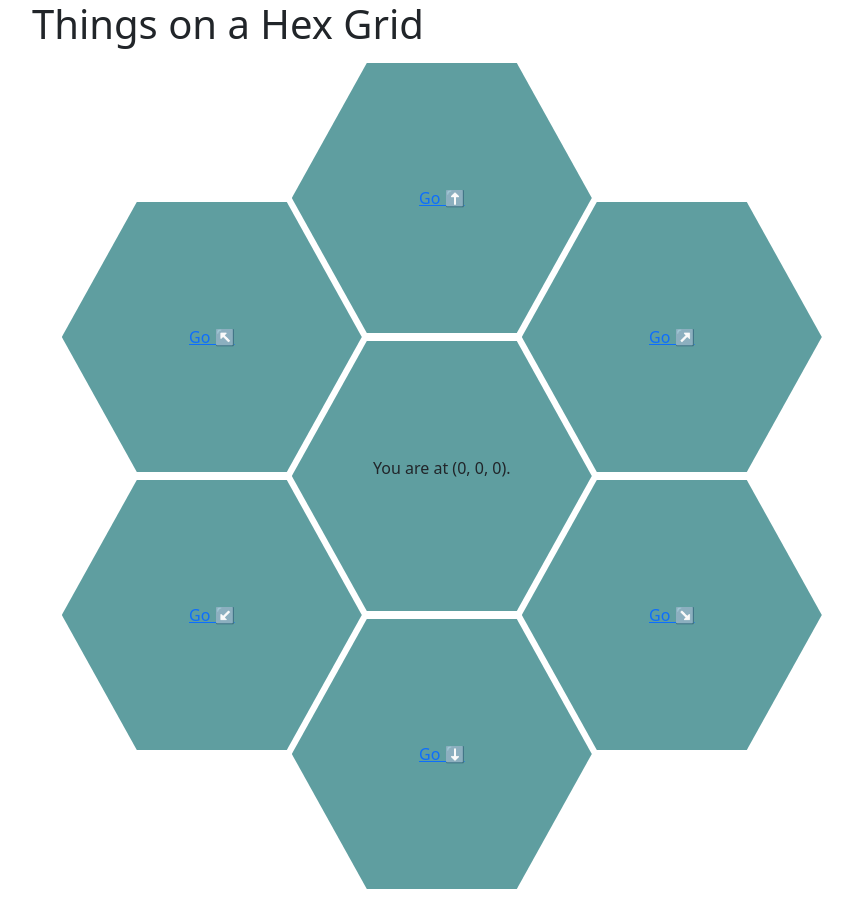
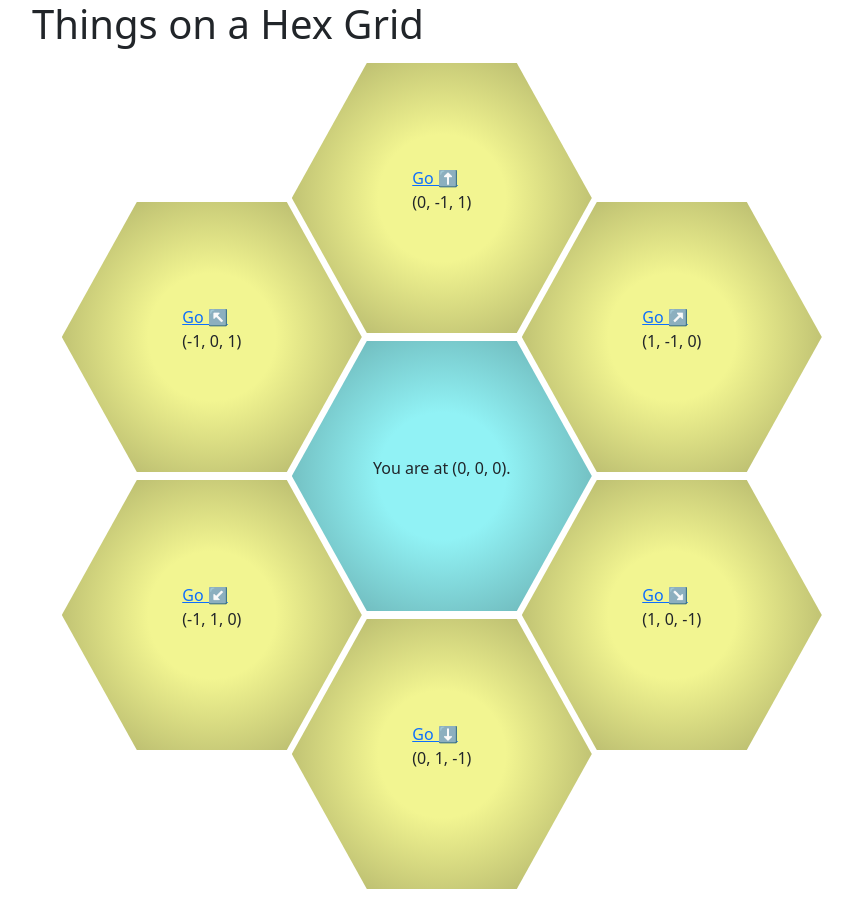
Before and after one commit to vtbassmatt/django-hexgrid, a Django app: page /cell/0/0/0 in a window 1280 px wide. Shown: the whole page, without its empty margins (50-903 px from the left). Run offline with Django 5.2, Linux system fonts and the light colour scheme; data comes from the database, SQL or seed files in the repository; data that the repository does not hold is empty.

Commit message:
color hexes

```diff
--- a/localdev/static/hex.css
+++ b/localdev/static/hex.css
@@ -18,8 +18,13 @@
 .hexagon {
   width: var(--hex-size);
   height: var(--hex-size);
-  background: cadetblue;
   clip-path: polygon(25% 5%, 75% 5%, 100% 50%, 75% 95%, 25% 95%, 0% 50%);
+}
+.cadet-blue {
+  background: radial-gradient(#91f2f5 0, #91f2f5 30%, cadetblue 100%);
+}
+.yellow-beige {
+  background: radial-gradient(#f2f591 0, #f2f591 30%, #9ea05f 100%);
 }
 .hexagon-nw {
   position: absolute;
--- a/localdev/templates/cell.html
+++ b/localdev/templates/cell.html
@@ -17,10 +17,25 @@
     <h1>Things on a Hex Grid</h1>
 
     <div class="hex-grid">
-      <div class="hexagon center-text hexagon-nw"><a href="{% url 'cell' neighbors.TEN_OCLOCK.0 neighbors.TEN_OCLOCK.1 neighbors.TEN_OCLOCK.2 %}">Go ↖️</a></div>
-      <div class="hexagon center-text hexagon-no"><a href="{% url 'cell' neighbors.TWELVE_OCLOCK.0 neighbors.TWELVE_OCLOCK.1 neighbors.TWELVE_OCLOCK.2 %}">Go ⬆️</a></div>
-      <div class="hexagon center-text hexagon-ne"><a href="{% url 'cell' neighbors.TWO_OCLOCK.0 neighbors.TWO_OCLOCK.1 neighbors.TWO_OCLOCK.2 %}">Go ↗️</a></div>
-      <div class="hexagon center-text hexagon-mid">
+      <div class="hexagon center-text hexagon-nw yellow-beige">
+        <p>
+          <a href="{% url 'cell' neighbors.TEN_OCLOCK.0 neighbors.TEN_OCLOCK.1 neighbors.TEN_OCLOCK.2 %}">Go ↖️</a><br>
+          {{neighbors.TEN_OCLOCK}}
+        </p>
+      </div>
+      <div class="hexagon center-text hexagon-no yellow-beige">
+        <p>
+          <a href="{% url 'cell' neighbors.TWELVE_OCLOCK.0 neighbors.TWELVE_OCLOCK.1 neighbors.TWELVE_OCLOCK.2 %}">Go ⬆️</a><br>
+          {{neighbors.TWELVE_OCLOCK}}
+        </p>
+      </div>
+      <div class="hexagon center-text hexagon-ne yellow-beige">
+        <p>
+          <a href="{% url 'cell' neighbors.TWO_OCLOCK.0 neighbors.TWO_OCLOCK.1 neighbors.TWO_OCLOCK.2 %}">Go ↗️</a><br>
+          {{neighbors.TWO_OCLOCK}}
+        </p>
+      </div>
+      <div class="hexagon center-text hexagon-mid cadet-blue">
         <div>
           <p>You are at {{ cell }}.</p>
           {% if cell.thing_set.count > 0 %}
@@ -34,9 +49,24 @@
           {% endif %}
         </div>
       </div>
-      <div class="hexagon center-text hexagon-sw"><a href="{% url 'cell' neighbors.EIGHT_OCLOCK.0 neighbors.EIGHT_OCLOCK.1 neighbors.EIGHT_OCLOCK.2 %}">Go ↙️</a></div>
-      <div class="hexagon center-text hexagon-so"><a href="{% url 'cell' neighbors.SIX_OCLOCK.0 neighbors.SIX_OCLOCK.1 neighbors.SIX_OCLOCK.2 %}">Go ⬇️</a></div>
-      <div class="hexagon center-text hexagon-se"><a href="{% url 'cell' neighbors.FOUR_OCLOCK.0 neighbors.FOUR_OCLOCK.1 neighbors.FOUR_OCLOCK.2 %}">Go ↘️</a></div>
+      <div class="hexagon center-text hexagon-sw yellow-beige">
+        <p>
+          <a href="{% url 'cell' neighbors.EIGHT_OCLOCK.0 neighbors.EIGHT_OCLOCK.1 neighbors.EIGHT_OCLOCK.2 %}">Go ↙️</a><br>
+          {{neighbors.EIGHT_OCLOCK}}
+        </p>
+      </div>
+      <div class="hexagon center-text hexagon-so yellow-beige">
+        <p>
+          <a href="{% url 'cell' neighbors.SIX_OCLOCK.0 neighbors.SIX_OCLOCK.1 neighbors.SIX_OCLOCK.2 %}">Go ⬇️</a><br>
+          {{neighbors.SIX_OCLOCK}}
+        </p>
+      </div>
+      <div class="hexagon center-text hexagon-se yellow-beige">
+        <p>
+          <a href="{% url 'cell' neighbors.FOUR_OCLOCK.0 neighbors.FOUR_OCLOCK.1 neighbors.FOUR_OCLOCK.2 %}">Go ↘️</a><br>
+          {{neighbors.FOUR_OCLOCK}}
+        </p>
+      </div>
     </div>
 
   </div>
```
